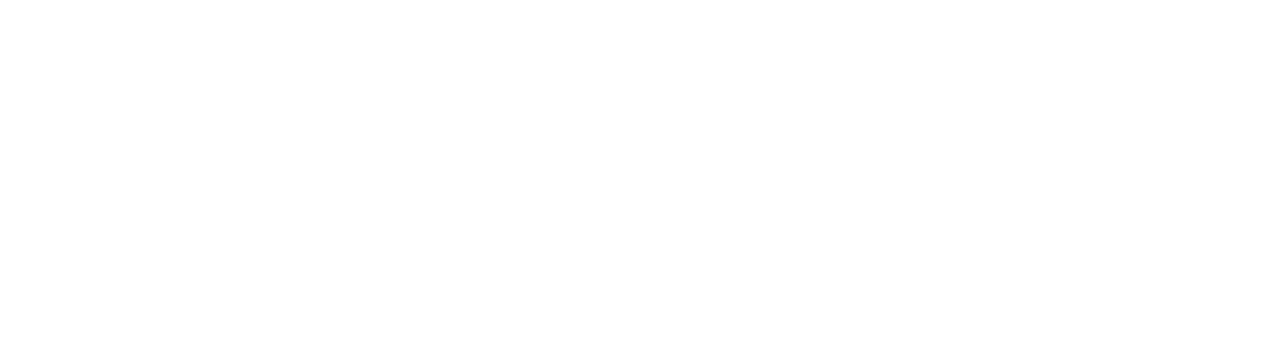
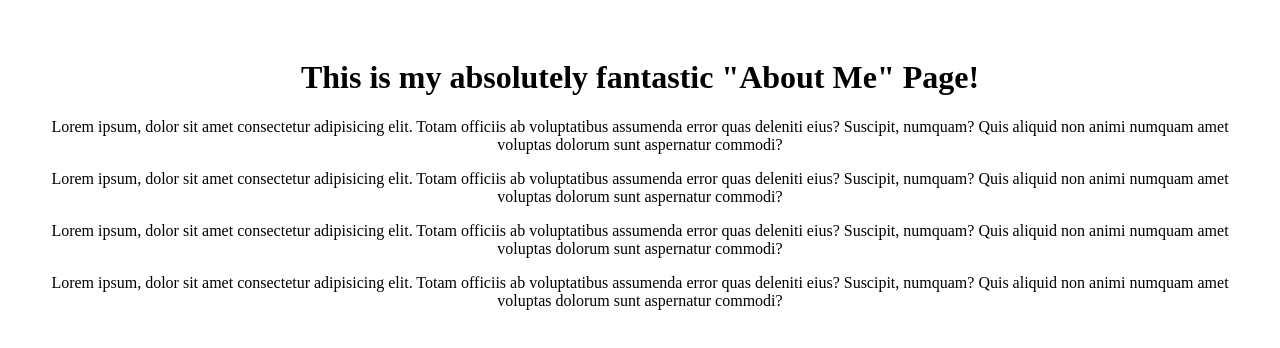
Before and after one commit to fpigeonjr/learning-nuxt, a Nuxt app in the folder nuxt-blog/: page /about in a window 1280 px wide. Before the commit this address had no page. Shown: the top 348 px of the page. Built offline with nearby package versions, Linux system fonts and the light colour scheme.

Commit message:
adds main sections

```diff
--- /dev/null
+++ b/nuxt-blog/pages/about/index.vue
@@ -0,0 +1,36 @@
+<template>
+  <div class="about-page">
+    <h1>This is my absolutely fantastic "About Me" Page!</h1>
+    <p>
+      Lorem ipsum, dolor sit amet consectetur adipisicing elit. Totam officiis
+      ab voluptatibus assumenda error quas deleniti eius? Suscipit, numquam?
+      Quis aliquid non animi numquam amet voluptas dolorum sunt aspernatur
+      commodi?
+    </p>
+    <p>
+      Lorem ipsum, dolor sit amet consectetur adipisicing elit. Totam officiis
+      ab voluptatibus assumenda error quas deleniti eius? Suscipit, numquam?
+      Quis aliquid non animi numquam amet voluptas dolorum sunt aspernatur
+      commodi?
+    </p>
+    <p>
+      Lorem ipsum, dolor sit amet consectetur adipisicing elit. Totam officiis
+      ab voluptatibus assumenda error quas deleniti eius? Suscipit, numquam?
+      Quis aliquid non animi numquam amet voluptas dolorum sunt aspernatur
+      commodi?
+    </p>
+    <p>
+      Lorem ipsum, dolor sit amet consectetur adipisicing elit. Totam officiis
+      ab voluptatibus assumenda error quas deleniti eius? Suscipit, numquam?
+      Quis aliquid non animi numquam amet voluptas dolorum sunt aspernatur
+      commodi?
+    </p>
+  </div>
+</template>
+
+<style scoped>
+.about-page {
+  text-align: center;
+  padding: 30px;
+}
+</style>
--- /dev/null
+++ b/nuxt-blog/pages/posts/_id.vue
@@ -0,0 +1,30 @@
+<template>
+  <div class="single-post update-form">
+    <section class="post">
+      <h1>Title of Post</h1>
+      <div class="post-details">
+        <div>Last updated on XXX</div>
+        <div>written by NAME</div>
+      </div>
+      <p>Content of post.</p>
+    </section>
+    <section class="post-feedback">
+      <p>
+        Let me know whast you think about the post, please send an email
+        <a href="mailto:frank.pigeonjr@gmail.com">frank.pigeonjr@gmail.com</a>
+      </p>
+    </section>
+  </div>
+</template>
+
+<style scoped>
+.update-form {
+  width: 90%;
+  margin: 20px auto;
+}
+@media (min-width: 768px) {
+  .update-form {
+    width: 500px;
+  }
+}
+</style>
--- /dev/null
+++ b/nuxt-blog/pages/posts/index.vue
@@ -0,0 +1,13 @@
+<template>
+  <div class="posts-page">
+    <h1>All the posts</h1>
+  </div>
+</template>
+
+<style scoped>
+.posts-page {
+  display: flex;
+  justify-content: center;
+  align-content: center;
+}
+</style>
```
